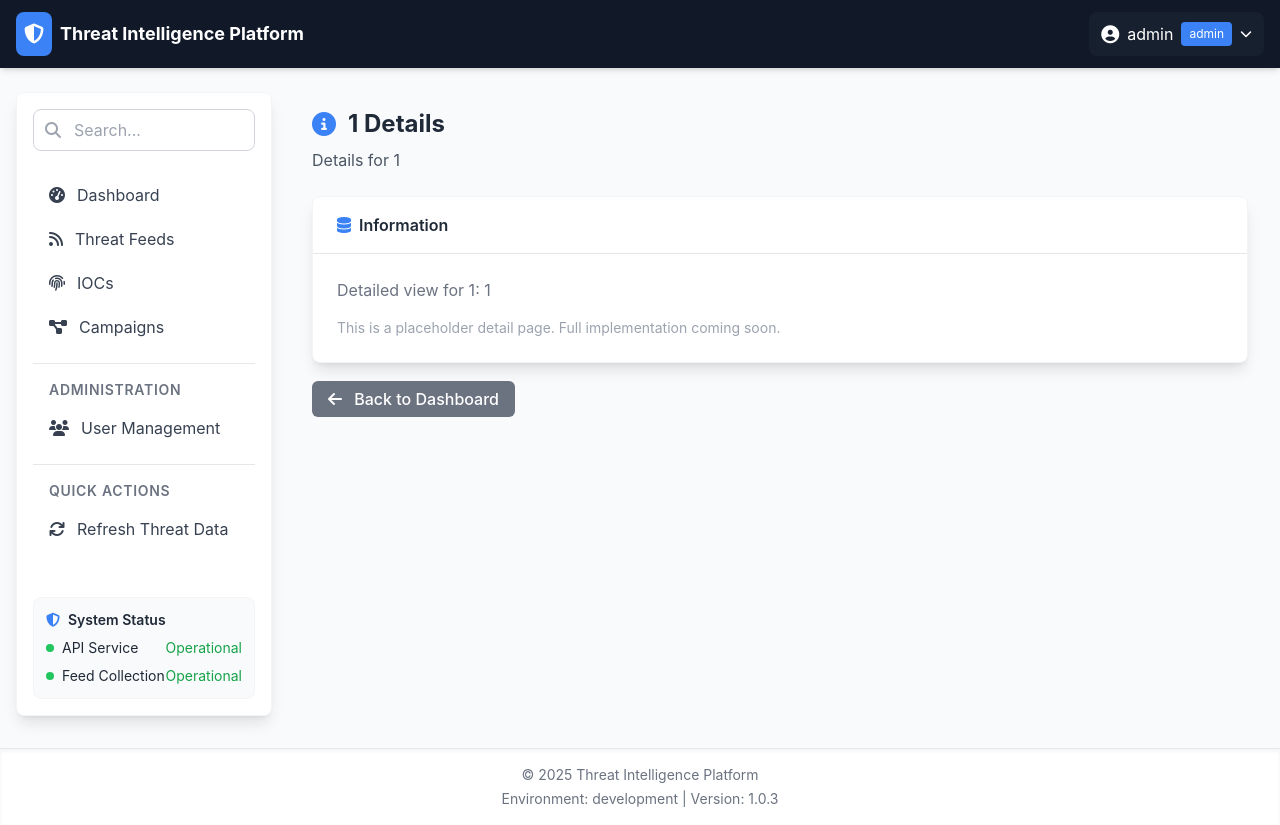
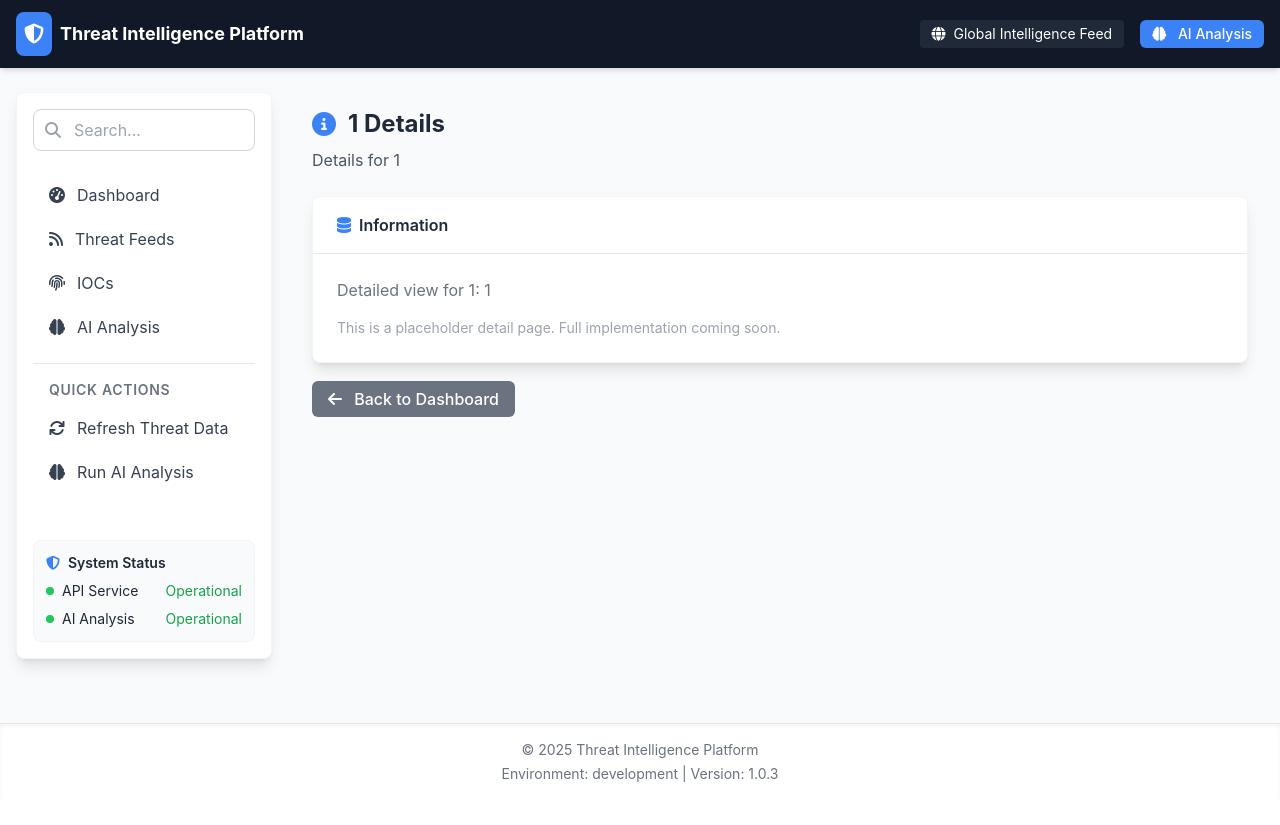
Before and after one commit to danishnizmi/CIPHER, a Flask app: page /detail/1/1 in a window 1280 px wide. After the commit the page ends 782 px from the top, so only its background shows below. Run offline with Flask 3, Linux system fonts and the light colour scheme; the visitor is signed in with stand-in values (Sample User, id 1); some libraries are stand-ins or nearby versions.

Commit message:
Update base.html

```diff
--- a/templates/base.html
+++ b/templates/base.html
@@ -34,12 +34,6 @@
                         'card-hover': '0 10px 15px -3px rgba(0, 0, 0, 0.1), 0 4px 6px -2px rgba(0, 0, 0, 0.05)',
                     }
                 }
-            },
-            variants: {
-                extend: {
-                    opacity: ['disabled'],
-                    cursor: ['disabled'],
-                }
             }
         }
     </script>
@@ -145,35 +116,14 @@
                 <span class="font-bold text-lg">Threat Intelligence Platform</span>
             </a>
             <div class="flex items-center space-x-4">
-                {% if session.get('logged_in') %}
-                <div class="relative" id="userDropdownContainer">
-                    <button id="userDropdownButton" class="flex items-center space-x-2 focus:outline-none bg-gray-800 bg-opacity-50 rounded-lg px-3 py-2 hover:bg-gray-700 transition-colors">
-                        <i class="fas fa-user-circle text-lg"></i>
-                        <span>{{ session.get('username', 'User') }}</span>
-                        <span class="bg-accent text-xs px-2 py-1 rounded">{{ session.get('role', 'user') }}</span>
-                        <i class="fas fa-chevron-down text-xs"></i>
-                    </button>
-                    <div id="userDropdown" class="user-dropdown">
-                        <a href="{{ url_for('frontend.profile') if request.endpoint else '/profile' }}" class="flex items-center">
-                            <i class="fas fa-user-cog w-5 mr-2"></i> Profile
-                        </a>
-                        {% if session.get('role') == 'admin' %}
-                        <a href="{{ url_for('frontend.users') if request.endpoint else '/users' }}" class="flex items-center">
-                            <i class="fas fa-users w-5 mr-2"></i> User Management
-                        </a>
-                        {% endif %}
-                        <div class="border-t border-gray-200 my-1"></div>
-                        <a href="{{ url_for('frontend.logout') if request.endpoint else '/logout' }}" class="flex items-center text-red-600">
-                            <i class="fas fa-sign-out-alt w-5 mr-2"></i> Logout
-                        </a>
-                    </div>
-                </div>
-                {% else %}
-                <a href="{{ url_for('frontend.login') if request.endpoint else '/login' }}" class="flex items-center bg-accent rounded-lg px-3 py-2 hover:bg-accent-dark transition-colors">
-                    <i class="fas fa-sign-in-alt mr-2"></i>
-                    <span>Login</span>
+                <span class="text-sm bg-gray-800 px-3 py-1 rounded flex items-center">
+                    <i class="fas fa-globe mr-2"></i>
+                    Global Intelligence Feed
+                </span>
+                <a href="{{ url_for('frontend.dashboard', view='ai-analysis') if request.endpoint else '/dashboard?view=ai-analysis' }}" class="btn btn-primary btn-sm">
+                    <i class="fas fa-brain mr-2"></i>
+                    AI Analysis
                 </a>
-                {% endif %}
             </div>
         </div>
     </nav>
@@ -201,22 +151,10 @@
                     <a href="{{ url_for('frontend.dashboard', view='iocs') if request.endpoint else '/dashboard?view=iocs' }}" class="sidebar-item {% if request.endpoint == 'frontend.dashboard' and request.args.get('view') == 'iocs' %}active{% endif %}">
                         <i class="fas fa-fingerprint"></i> IOCs
                     </a>
-                    <a href="{{ url_for('frontend.dashboard', view='campaigns') if request.endpoint else '/dashboard?view=campaigns' }}" class="sidebar-item {% if request.endpoint == 'frontend.dashboard' and request.args.get('view') == 'campaigns' %}active{% endif %}">
-                        <i class="fas fa-project-diagram"></i> Campaigns
+                    <a href="{{ url_for('frontend.dashboard', view='ai-analysis') if request.endpoint else '/dashboard?view=ai-analysis' }}" class="sidebar-item {% if request.endpoint == 'frontend.dashboard' and request.args.get('view') == 'ai-analysis' %}active{% endif %}">
+                        <i class="fas fa-brain"></i> AI Analysis
                     </a>
                 </div>
-
-                <!-- Admin Section -->
-                {% if session.get('role') == 'admin' %}
-                <div class="border-t border-gray-200 my-4 pt-4">
-                    <h6 class="font-semibold text-sm mb-2 text-gray-500 uppercase tracking-wider px-4">Administration</h6>
-                    <div class="space-y-1">
-                        <a href="{{ url_for('frontend.users') if request.endpoint else '/users' }}" class="sidebar-item {% if request.endpoint == 'frontend.users' %}active{% endif %}">
-                            <i class="fas fa-users"></i> User Management
-                        </a>
-                    </div>
-                </div>
-                {% endif %}
 
                 <!-- Quick Actions Section -->
                 <div class="border-t border-gray-200 my-4 pt-4">
@@ -224,6 +162,9 @@
                     <div class="space-y-1">
                         <a href="{{ url_for('frontend.ingest_threat_data') if request.endpoint else '/ingest_threat_data' }}" class="sidebar-item">
                             <i class="fas fa-sync"></i> Refresh Threat Data
+                        </a>
+                        <a href="{{ url_for('frontend.run_ai_analysis') if request.endpoint else '/run_ai_analysis' }}" class="sidebar-item">
+                            <i class="fas fa-brain"></i> Run AI Analysis
                         </a>
                     </div>
                 </div>
@@ -244,7 +185,7 @@
                         <div class="flex justify-between items-center text-sm">
                             <div class="flex items-center">
                                 <div class="w-2 h-2 rounded-full bg-green-500 mr-2"></div>
-                                <span>Feed Collection</span>
+                                <span>AI Analysis</span>
                             </div>
                             <span class="text-green-600">Operational</span>
                         </div>
@@ -297,26 +233,6 @@
     <!-- Common Scripts -->
     <script>
         document.addEventListener('DOMContentLoaded', function() {
-            // User dropdown toggle
-            const userDropdownButton = document.getElementById('userDropdownButton');
-            const userDropdown = document.getElementById('userDropdown');
-
-            if (userDropdownButton && userDropdown) {
-                userDropdownButton.addEventListener('click', function(e) {
-                    e.stopPropagation();
-                    userDropdown.classList.toggle('active');
-                });
-
-                // Close dropdown when clicking elsewhere
-                document.addEventListener('click', function(e) {
-                    if (userDropdown.classList.contains('active') &&
-                        !userDropdownButton.contains(e.target) &&
-                        !userDropdown.contains(e.target)) {
-                        userDropdown.classList.remove('active');
-                    }
-                });
-            }
-
             // Mobile navigation toggle
             const mobileNavToggle = document.getElementById('mobileNavToggle');
             const sidebar = document.getElementById('sidebar');
@@ -360,19 +276,6 @@
                     return dateString;
                 }
             };
-
-            // Add smooth scrolling for anchors
-            document.querySelectorAll('a[href^="#"]').forEach(anchor => {
-                anchor.addEventListener('click', function (e) {
-                    const href = this.getAttribute('href');
-                    if (href !== '#' && href.startsWith('#')) {
-                        e.preventDefault();
-                        document.querySelector(this.getAttribute('href')).scrollIntoView({
-                            behavior: 'smooth'
-                        });
-                    }
-                });
-            });
         });
     </script>
 
```
Also changed, not shown: other parts of templates/base.html (+9 -37 lines).
